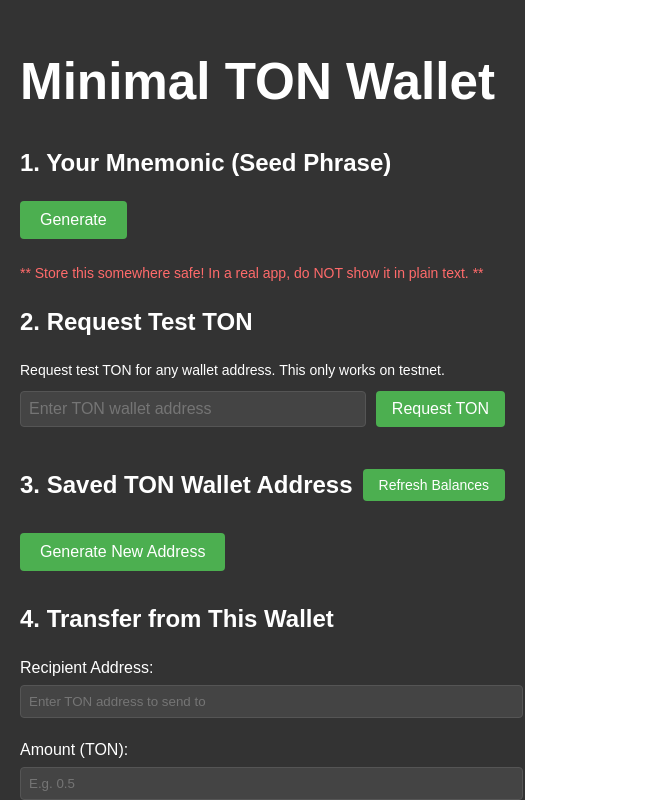
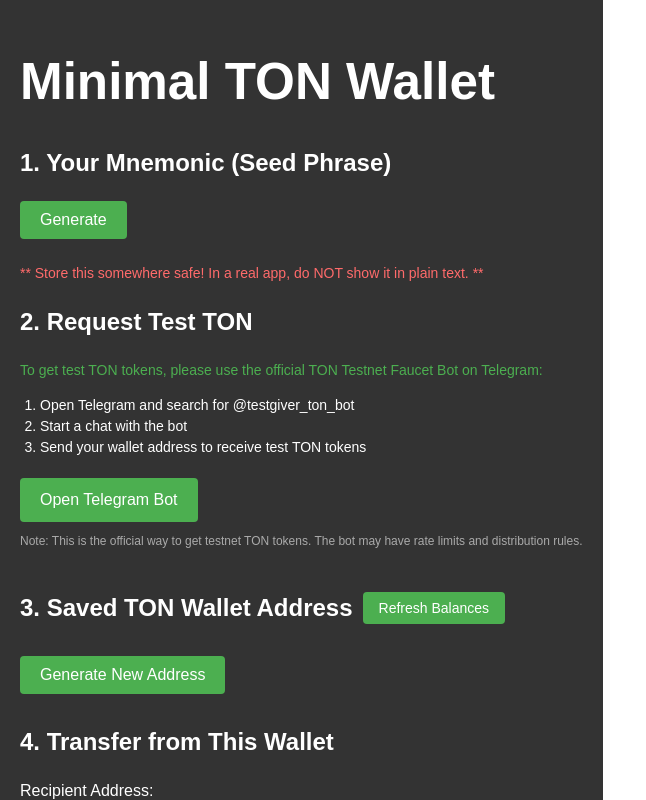
Before and after one commit to garudaidr/ton-mini-wallet, a React (Vite) app: page / in a window 1280 px wide. Shown: the top 800 px of the page, without its empty margins (0-646 px from the left). Built offline with nearby package versions, Linux system fonts and the light colour scheme.

Commit message:
fixed faucet

```diff
--- a/src/App.jsx
+++ b/src/App.jsx
@@ -183,28 +183,28 @@
 
     setFaucetStatus('Requesting TON from faucet...');
     try {
-      const response = await fetch('https://testnet.toncenter.com/api/v2/get_grams_from_giver', {
+      const response = await fetch('https://tonhubapi.com/faucet/api/v1/send', {
         method: 'POST',
         headers: {
           'Content-Type': 'application/json',
+          'Accept': 'application/json'
         },
-        body: JSON.stringify({ address: faucetAddress })
+        body: JSON.stringify({
+          address: faucetAddress
+        })
       });
 
       if (!response.ok) {
-        throw new Error('Failed to request from faucet');
+        const errorData = await response.json();
+        throw new Error(errorData.error || 'Failed to request from faucet');
       }
 
       const data = await response.json();
-      if (data.ok) {
       setFaucetStatus('Successfully requested TON from faucet! It may take a few minutes to arrive.');
       setFaucetAddress(''); // Clear the input after successful request
-      } else {
-        setFaucetStatus('Failed to request TON. Please try again later.');
-      }
     } catch (error) {
       console.error('Faucet request error:', error);
-      setFaucetStatus('Failed to request TON. Please try again later.');
+      setFaucetStatus(`Failed to request TON: ${error.message}`);
     }
   };
 
@@ -245,51 +245,33 @@
       {/* Faucet Request Section */}
       <div style={{ marginBottom: '20px' }}>
         <h2>2. Request Test TON</h2>
-        <p style={{ fontSize: '14px', marginBottom: '10px' }}>
-          Request test TON for any wallet address. This only works on testnet.
+        <p style={{ fontSize: '14px', marginBottom: '10px', color: '#4CAF50' }}>
+          To get test TON tokens, please use the official TON Testnet Faucet Bot on Telegram:
         </p>
-        <form onSubmit={requestFaucet} style={{ marginBottom: '10px' }}>
-          <div style={{ display: 'flex', gap: '10px', marginBottom: '10px' }}>
-            <input
-              type="text"
-              value={faucetAddress}
-              onChange={(e) => setFaucetAddress(e.target.value)}
-              placeholder="Enter TON wallet address"
+        <ol style={{ fontSize: '14px', marginBottom: '10px', paddingLeft: '20px' }}>
+          <li>Open Telegram and search for @testgiver_ton_bot</li>
+          <li>Start a chat with the bot</li>
+          <li>Send your wallet address to receive test TON tokens</li>
+        </ol>
+        <a
+          href="https://t.me/testgiver_ton_bot"
+          target="_blank"
+          rel="noopener noreferrer"
           style={{
-                flex: 1,
-                padding: '8px',
-                fontSize: '16px',
-                borderRadius: '4px',
-                border: '1px solid #555',
-                background: '#444',
-                color: 'white'
-              }}
-            />
-            <button
-              type="submit"
-              style={{
-                padding: '8px 16px',
+            display: 'inline-block',
+            padding: '10px 20px',
             background: '#4CAF50',
             color: 'white',
-                border: 'none',
+            textDecoration: 'none',
             borderRadius: '4px',
-                cursor: 'pointer'
+            marginTop: '10px'
           }}
         >
-              Request TON
-            </button>
-          </div>
-        </form>
-        {faucetStatus && (
-          <p style={{
-            padding: '10px',
-            marginTop: '10px',
-            background: '#444',
-            borderRadius: '4px'
-          }}>
-            {faucetStatus}
+          Open Telegram Bot
+        </a>
+        <p style={{ fontSize: '12px', marginTop: '10px', color: '#aaa' }}>
+          Note: This is the official way to get testnet TON tokens. The bot may have rate limits and distribution rules.
         </p>
-        )}
       </div>
 
       {/* Saved TON Wallet Addresses */}
```
Lines whose indentation alone changed are shown as unchanged.
